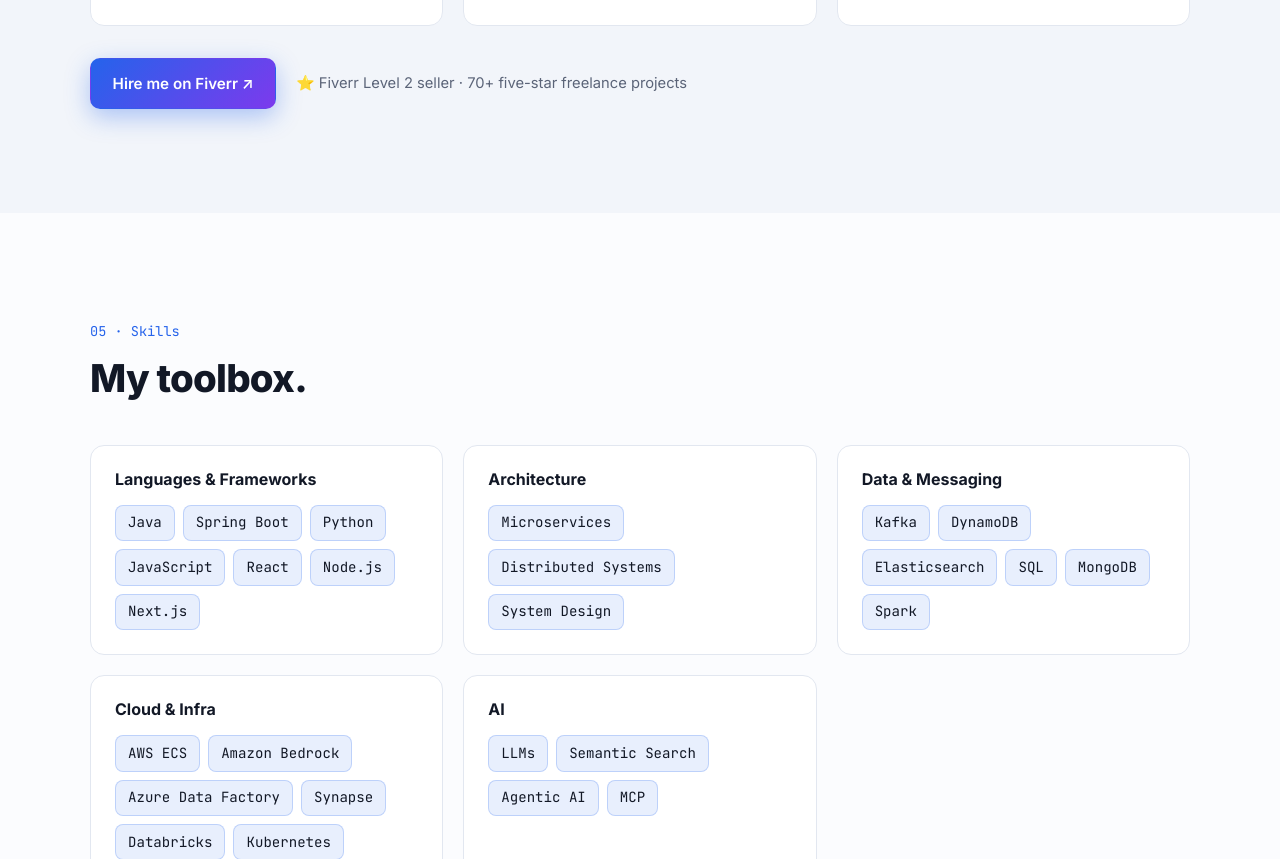
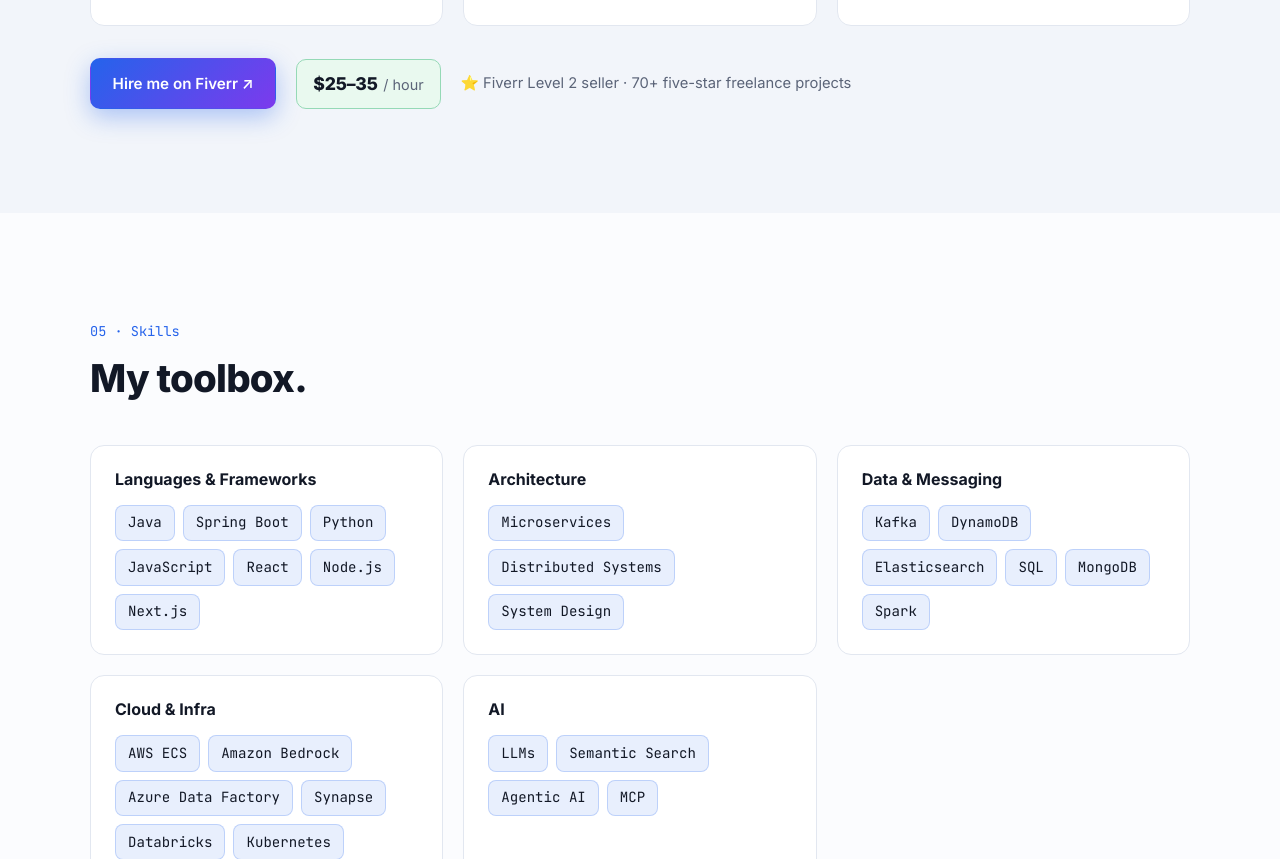
Before and after one commit to tpriyanshu90/tpriyanshu90.github.io, a plain HTML site: page index.html in a window 1280 px wide. Shown: the part 5608-6467 px from the top of the page. Drawn offline with Linux system fonts and the light colour scheme.

Commit message:
Show hourly rate in Services section
Co-Authored-By: Claude Opus 5.5 <noreply@anthropic.com>

```diff
--- a/index.html
+++ b/index.html
@@ -291,6 +291,7 @@
         </div>
         <div class="services__cta reveal">
           <a class="btn btn--primary" href="https://www.fiverr.com/tpriyanshu90" target="_blank" rel="noopener">Hire me on Fiverr ↗</a>
+          <span class="rate"><span class="rate__amount">$25–35</span><span class="rate__unit">/ hour</span></span>
           <span class="services__note">⭐ Fiverr Level 2 seller · 70+ five-star freelance projects</span>
         </div>
       </div>
--- a/styles.css
+++ b/styles.css
@@ -316,3 +316,11 @@ strong { color: var(--text); font-weight: 600; }
 .services__cta { display: flex; flex-wrap: wrap; align-items: center; gap: 1.25rem; margin-top: 2rem; }
 .services__note { color: var(--muted); font-size: 0.92rem; }
 @media (max-width: 960px) { .cards--3 { grid-template-columns: 1fr; } }
+.rate {
+  display: inline-flex; align-items: baseline; gap: 0.35rem;
+  padding: 0.6rem 1rem; border-radius: 10px;
+  border: 1px solid color-mix(in srgb, #22c55e 40%, var(--border));
+  background: color-mix(in srgb, #22c55e 10%, var(--surface));
+}
+.rate__amount { font-weight: 800; font-size: 1.1rem; letter-spacing: -0.01em; }
+.rate__unit { color: var(--muted); font-size: 0.9rem; }
```
